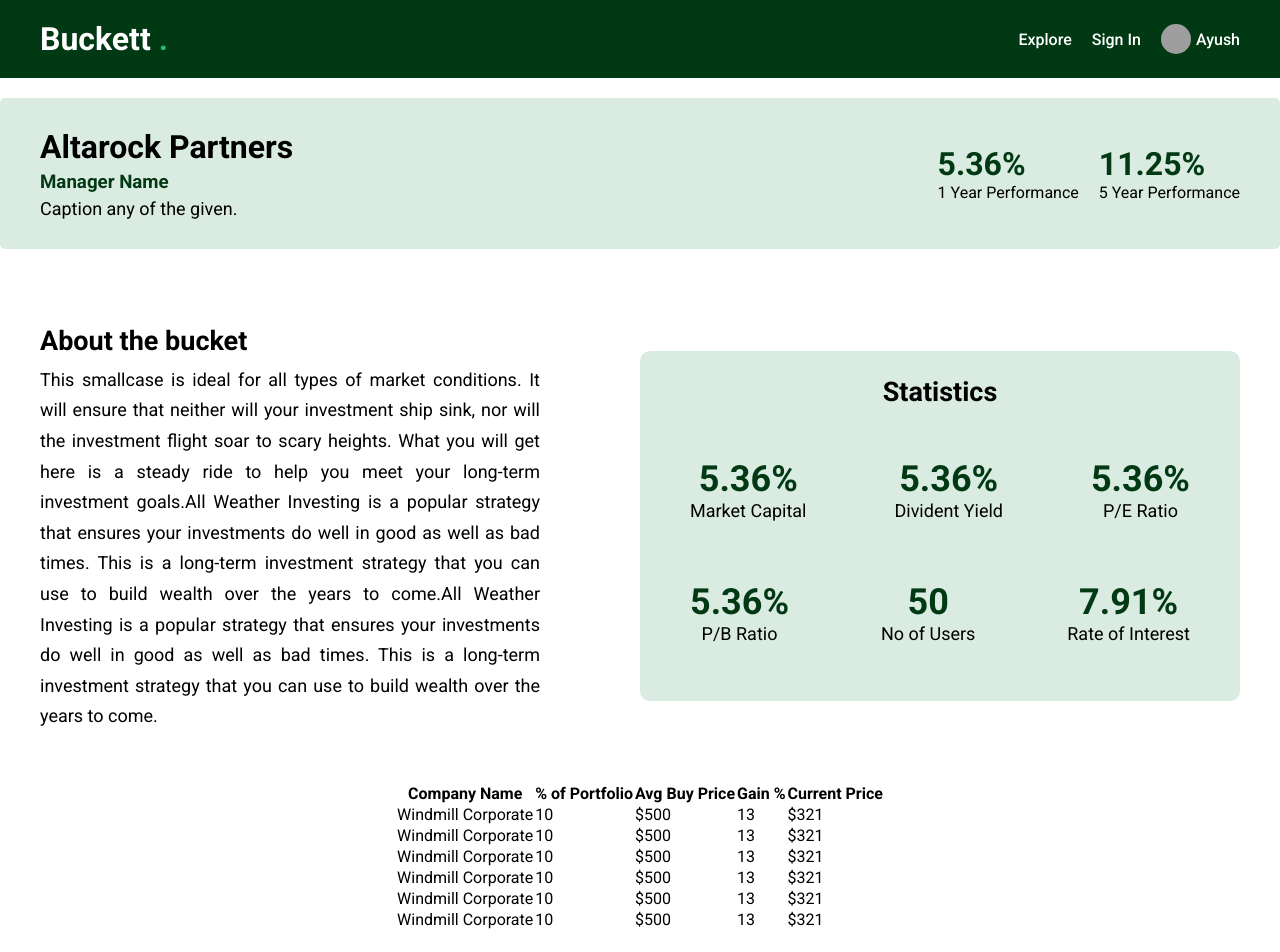
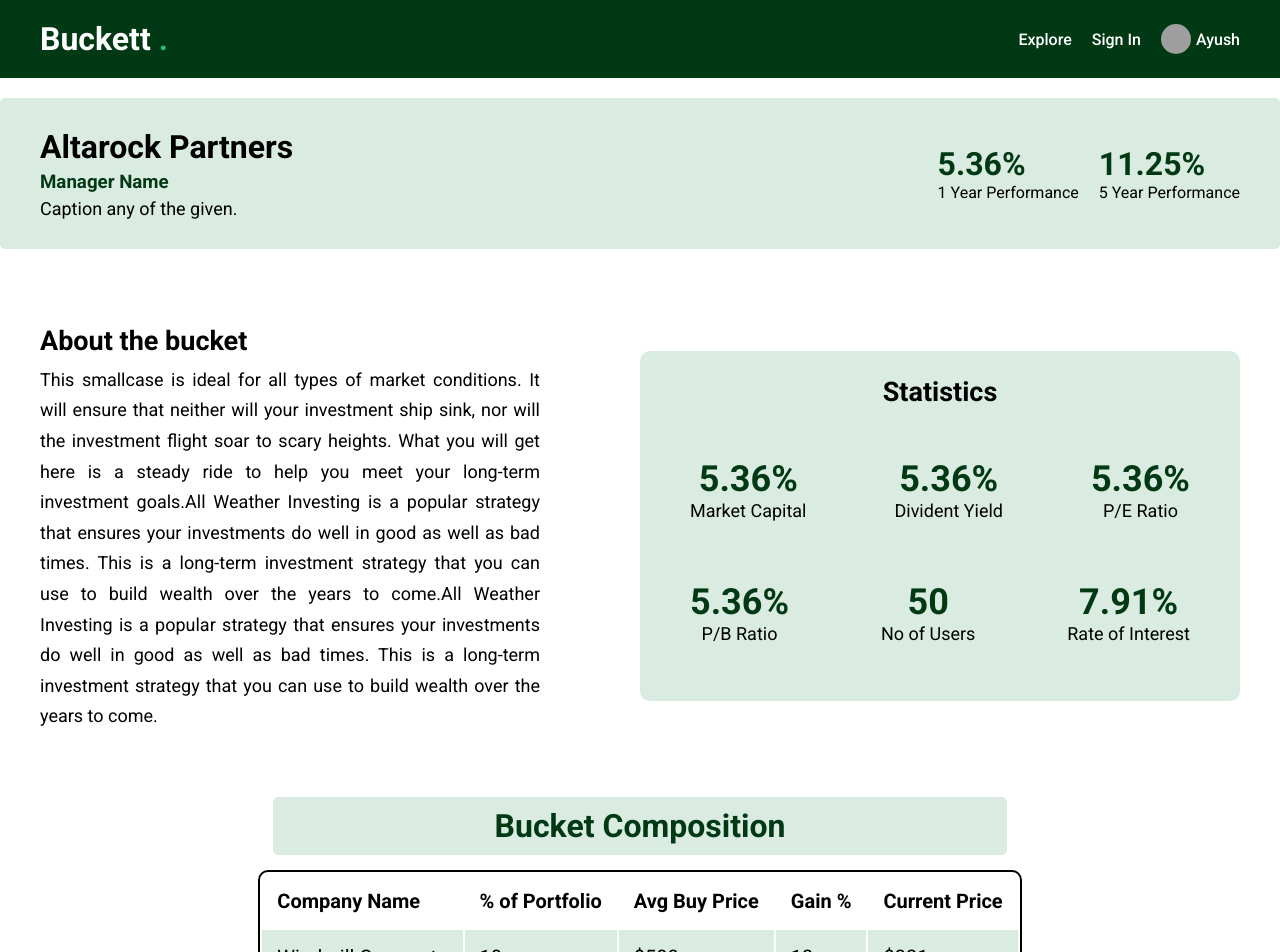
Before and after one commit to ayushdev351/CampusHustle, a React (Vite) app in the folder vite-project/: page /basket/123 in a window 1280 px wide. Shown: the top 952 px of the page. Built offline with nearby package versions, Linux system fonts and the light colour scheme; grey boxes are pictures that could not be loaded.

Commit message:
Buket CSS updated

```diff
--- a/vite-project/pages/basket/Basket.jsx
+++ b/vite-project/pages/basket/Basket.jsx
@@ -57,6 +57,7 @@ const Basket = () => {
                 </div>
             </div>
             <div className="list">
+            <h1>Bucket Composition</h1>
             <table>
                 <tr>
                     <th>Company Name</th>
@@ -73,11 +74,18 @@ const Basket = () => {
                     <td>$321</td>
                 </tr>
                 <tr>
-                    <td>Windmill Corporate</td>
-                    <td>10</td>
-                    <td>$500</td>
-                    <td>13</td>
-                    <td>$321</td>
+                    <td>Visa Inc</td>
+                    <td>11.1</td>
+                    <td>$50</td>
+                    <td>130</td>
+                    <td>$3201</td>
+                </tr>
+                <tr>
+                    <td>Mastercard</td>
+                    <td>5</td>
+                    <td>$623</td>
+                    <td>5</td>
+                    <td>$3201</td>
                 </tr>
                 <tr>
                     <td>Windmill Corporate</td>
@@ -87,25 +95,18 @@ const Basket = () => {
                     <td>$321</td>
                 </tr>
                 <tr>
-                    <td>Windmill Corporate</td>
-                    <td>10</td>
-                    <td>$500</td>
-                    <td>13</td>
-                    <td>$321</td>
+                    <td>Moody's Corp</td>
+                    <td>25</td>
+                    <td>$560</td>
+                    <td>73</td>
+                    <td>$3021</td>
                 </tr>
                 <tr>
-                    <td>Windmill Corporate</td>
-                    <td>10</td>
-                    <td>$500</td>
+                    <td>Amazon Corporate</td>
+                    <td>30</td>
+                    <td>$800</td>
                     <td>13</td>
-                    <td>$321</td>
-                </tr>
-                <tr>
-                    <td>Windmill Corporate</td>
-                    <td>10</td>
-                    <td>$500</td>
-                    <td>13</td>
-                    <td>$321</td>
+                    <td>$4321</td>
                 </tr>
                 </table>
             </div>
--- a/vite-project/pages/basket/Basket.scss
+++ b/vite-project/pages/basket/Basket.scss
@@ -82,4 +82,40 @@
             }
         }
     }
+
+    .list{
+        h1{
+            text-align: center;
+            margin : 15px;
+            background-color: rgb(218, 235, 226);
+            padding : 10px;
+            border-radius : 5px;
+            color : #013914;
+        }
+        table {
+            width: 100%;
+            border: 2px solid black;
+            border-radius: 10px;
+            tr {
+              height: 50px;
+              th {
+                font-size: 20px;
+                margin : 10px;
+                padding : 15px;
+                text-align: left;
+              }
+              td {
+                font-size: 20px;
+                padding : 15px;
+                sup{
+                  font-size: 12px;
+                }
+
+              }
+              &:nth-child(even) {
+                background-color: rgb(218, 235, 226);
+              }
+            }
+        }
+    }
 }
--- a/vite-project/src/data.js
+++ b/vite-project/src/data.js
@@ -1,51 +1,47 @@
 export const cards = [
   {
     id: 1,
-      title: "AI Artists",
-      desc: "Add talent to AI",
-      img: "https://images.pexels.com/photos/7532110/pexels-photo-7532110.jpeg?auto=compress&cs=tinysrgb&w=1600&lazy=load",
+    title: "Gold",
+    desc: "OTC Vs Exchange",
+    img: "https://i.ibb.co/M6NfzTn/gold1.jpg",
   },
   {
     id: 2,
-      title: "Logo Design",
-      desc: "Build yor brand",
-      img: "https://images.pexels.com/photos/11295165/pexels-photo-11295165.jpeg?auto=compress&cs=tinysrgb&w=1600&lazy=load",
+    title: "Equity",
+    desc: "Bull Vs Bear",
+    img: "https://i.ibb.co/PYX59tD/Sensex-770x433.webp",
   },
   {
     id: 3,
-      title: "WordPress",
-      desc: "Customize your site",
-      img: "https://images.pexels.com/photos/4371669/pexels-photo-4371669.jpeg?auto=compress&cs=tinysrgb&w=1600&lazy=load",
+    title: "Options and Futures ",
+    desc: "Derivative Market",
+    img: "https://i.ibb.co/JQcTsmR/stock-market1.jpg",
   },
+
+
   {
     id: 4,
-      title: "Voice Over",
-      desc: "Share your message",
-      img: "https://images.pexels.com/photos/7608079/pexels-photo-7608079.jpeg?auto=compress&cs=tinysrgb&w=1600&lazy=load",
+    title: "Commidity",
+    desc: "Primary Products",
+    img: "https://i.ibb.co/qgqpVDL/commidity.jpg",
   },
   {
     id: 5,
-      title: "Video Explainer",
-      desc: "Engage your audience",
-      img: "https://images.pexels.com/photos/13388047/pexels-photo-13388047.jpeg?auto=compress&cs=tinysrgb&w=1600&lazy=load",
+    title: "Banking",
+    desc: "Line Of Credit",
+    img: "https://i.ibb.co/6HYrWcF/bank.png",
   },
   {
     id: 6,
-      title: "Social Media",
-      desc: "Reach more customers",
-      img: "https://images.pexels.com/photos/11378899/pexels-photo-11378899.jpeg?auto=compress&cs=tinysrgb&w=1600&lazy=load",
+    title: "Bonds",
+    desc: "Debt Security",
+    img: "https://i.ibb.co/H7BgFCs/bonds.jpg",
   },
   {
     id: 7,
-      title: "SEO",
-      desc: "Unlock growth online",
-      img: "https://images.pexels.com/photos/4820241/pexels-photo-4820241.jpeg?auto=compress&cs=tinysrgb&w=1600&lazy=load",
-    },
-    {
-      id: 8,
-      title: "Illustration",
-      desc: "Color you dreams",
-      img: "https://images.pexels.com/photos/15032623/pexels-photo-15032623.jpeg?auto=compress&cs=tinysrgb&w=1600&lazy=load",
+    title: "Real Estate ",
+    desc: "Land and Property",
+    img: "https://i.ibb.co/TWc3PGj/real.jpg",
   },
 ];
 
@@ -112,7 +108,7 @@ export const cards = [
   export const buckets = [
     {
       id: 1,
-      img: "https://images.pexels.com/photos/580151/pexels-photo-580151.jpeg?auto=compress&cs=tinysrgb&w=1600",
+      img: "https://images.unsplash.com/photo-1439434768192-c60615c1b3c8?ixlib=rb-4.0.3&ixid=MnwxMjA3fDB8MHxwaG90by1wYWdlfHx8fGVufDB8fHx8&auto=format&fit=crop&w=1470&q=80",
       pp: "https://images.pexels.com/photos/720598/pexels-photo-720598.jpeg?auto=compress&cs=tinysrgb&w=1600",
       desc: "I will create ai art character from your images and prompts",
       price: 59,
@@ -121,7 +117,7 @@ export const cards = [
     },
     {
       id: 2,
-      img: "https://images.pexels.com/photos/4145190/pexels-photo-4145190.jpeg?auto=compress&cs=tinysrgb&w=1600",
+      img: "https://images.unsplash.com/photo-1604689598793-b8bf1dc445a1?ixlib=rb-4.0.3&ixid=MnwxMjA3fDB8MHxwaG90by1wYWdlfHx8fGVufDB8fHx8&auto=format&fit=crop&w=870&q=80",
       pp: "https://images.pexels.com/photos/1036627/pexels-photo-1036627.jpeg?auto=compress&cs=tinysrgb&w=1600",
       desc: "I will create ultra high quality character art with ai",
       price: 79,
@@ -130,7 +126,7 @@ export const cards = [
     },
     {
       id: 3,
-      img: "https://images.pexels.com/photos/8797307/pexels-photo-8797307.jpeg?auto=compress&cs=tinysrgb&w=1600",
+      img: "https://images.unsplash.com/photo-1642543348745-03b1219733d9?ixlib=rb-4.0.3&ixid=MnwxMjA3fDB8MHxwaG90by1wYWdlfHx8fGVufDB8fHx8&auto=format&fit=crop&w=870&q=80",
       pp: "https://images.pexels.com/photos/1062280/pexels-photo-1062280.jpeg?auto=compress&cs=tinysrgb&w=1600",
       desc: "I will creating unique ai generated artworks mid journey ai artist",
       price: 112,
@@ -139,7 +135,7 @@ export const cards = [
     },
     {
       id: 4,
-      img: "https://images.pexels.com/photos/5708069/pexels-photo-5708069.jpeg?auto=compress&cs=tinysrgb&w=1600",
+      img: "https://images.unsplash.com/photo-1632507127789-eb70cc8757af?ixlib=rb-4.0.3&ixid=MnwxMjA3fDB8MHxwaG90by1wYWdlfHx8fGVufDB8fHx8&auto=format&fit=crop&w=874&q=80",
       pp: "https://images.pexels.com/photos/1681010/pexels-photo-1681010.jpeg?auto=compress&cs=tinysrgb&w=1600",
       desc: "I will create custom ai generated artwork using your photos",
       price: 99,
@@ -148,7 +144,7 @@ export const cards = [
     },
     {
       id: 5,
-      img: "https://images.pexels.com/photos/5699456/pexels-photo-5699456.jpeg?auto=compress&cs=tinysrgb&w=1600",
+      img: "https://images.unsplash.com/photo-1504868584819-f8e8b4b6d7e3?ixlib=rb-4.0.3&ixid=MnwxMjA3fDB8MHxwaG90by1wYWdlfHx8fGVufDB8fHx8&auto=format&fit=crop&w=876&q=80",
       pp: "https://images.pexels.com/photos/1771383/pexels-photo-1771383.jpeg?auto=compress&cs=tinysrgb&w=1600",
       desc: "I will recreate your dreams in high quality pictures",
       price: 59,
@@ -157,7 +153,7 @@ export const cards = [
     },
     {
       id: 6,
-      img: "https://images.pexels.com/photos/8100784/pexels-photo-8100784.jpeg?auto=compress&cs=tinysrgb&w=1600",
+      img: "https://images.unsplash.com/photo-1504868584819-f8e8b4b6d7e3?ixlib=rb-4.0.3&ixid=MnwxMjA3fDB8MHxwaG90by1wYWdlfHx8fGVufDB8fHx8&auto=format&fit=crop&w=876&q=80",
       pp: "https://images.pexels.com/photos/715546/pexels-photo-715546.jpeg?auto=compress&cs=tinysrgb&w=1600",
       desc: "I will create ai digital art illustration hyper realistic painting",
       price: 79,
```
Lines whose indentation alone changed are shown as unchanged.
